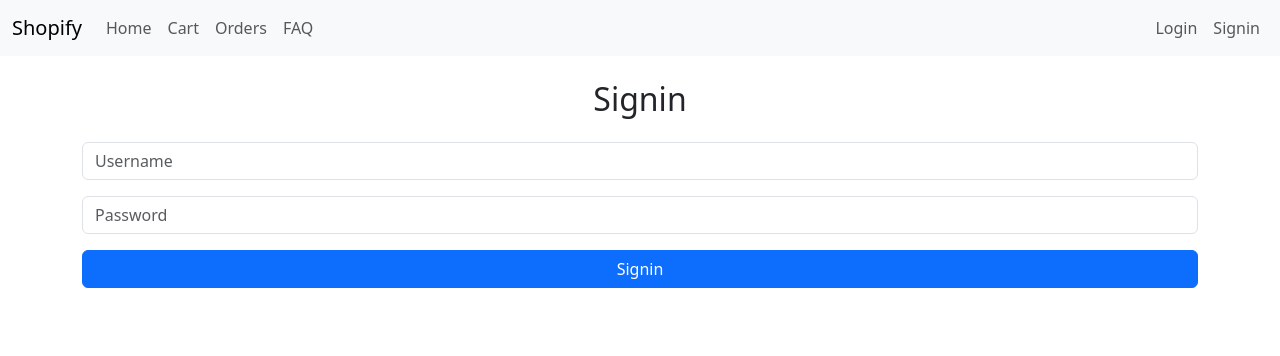
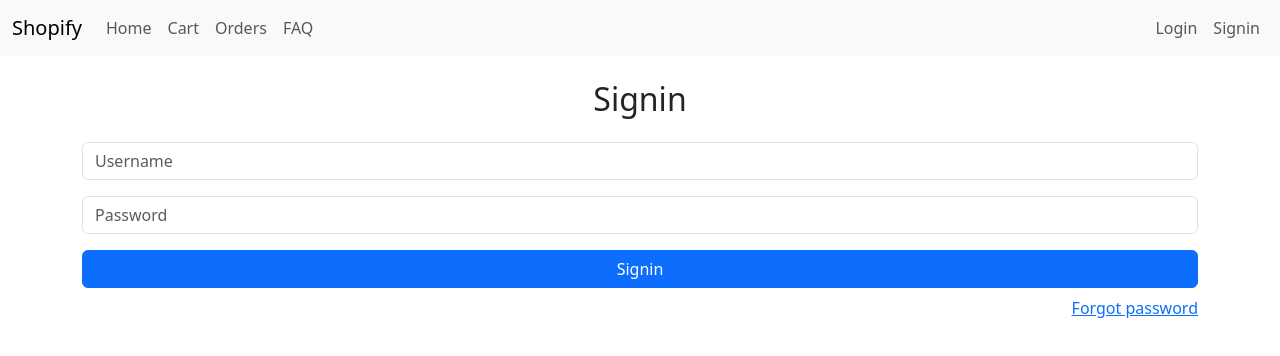
Before and after one commit to themysterysolver/MERN, a React (Vite) app in the folder PROJECT/E-COMMERCE_V2/: page /login in a window 1280 px wide. Shown: the top 356 px of the page. Built offline with nearby package versions, Linux system fonts and the light colour scheme.

Commit message:
FEAT:login updated forgot password

```diff
--- a/PROJECT/E-COMMERCE_V2/src/pages/Login.jsx
+++ b/PROJECT/E-COMMERCE_V2/src/pages/Login.jsx
@@ -1,6 +1,7 @@
 import React, { useState } from 'react'
 import { useNavigate } from 'react-router-dom'
 import {loginUser} from '../utils/localStorageUtils'
+import {Link } from 'react-router-dom';
 const Login = () => {
   const nav=useNavigate()
   const [username,setUsername]=useState('');
@@ -17,6 +18,7 @@ const Login = () => {
     }
   }
   return (
+    <>
         <div className="container my-4">
           <h2 className="text-center mb-4">Signin</h2>
           <div className="form-group mb-3">
@@ -27,7 +29,12 @@ const Login = () => {
           </div>
           {error && <div className="alert alert-danger">{error}</div>}
           <button className="btn btn-primary w-100" onClick={handleLogin}>Signin</button>
+          <div className="text-end mt-2">
+            <Link className="nav-link text-primary text-decoration-underline" to="/forgotpassword">Forgot password</Link>
           </div>
+        </div>
+
+    </>
   )
 }
 
```
Lines whose indentation alone changed are shown as unchanged.
